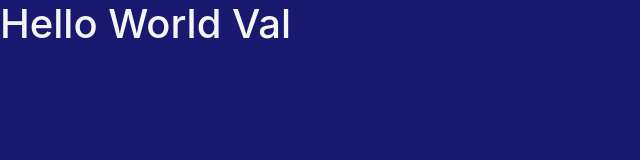
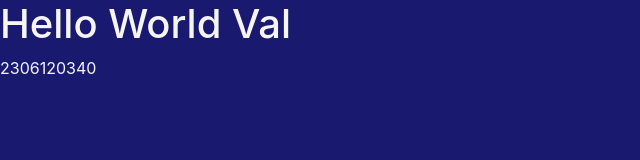
Before and after one commit to vircabading/vircabading.github.io, a React (Create React App) app: page / in a window 1280 px wide. Shown: the top 160 px of the page, without its empty margins (0-640 px from the left). Built offline with nearby package versions, Linux system fonts and the light colour scheme.

Commit message:
add switch and route to app.js

```diff
--- a/src/App.js
+++ b/src/App.js
@@ -1,11 +1,19 @@
-import logo from './logo.svg';
 import './App.css';
+import { Switch, Route } from 'react-router-dom';
+
+/////////////////////////////////////////////
+// App.js
 
 function App() {
   return (
-    <div className="App">
-      <h1>Hello World Val</h1>
-    </div>
+    <switch>
+      <Route exact path="/">
+        <div className="App">
+          <h1>Hello World Val</h1>
+          <p>2306120340</p>
+        </div>
+      </Route>
+    </switch>
   );
 }
 
```
